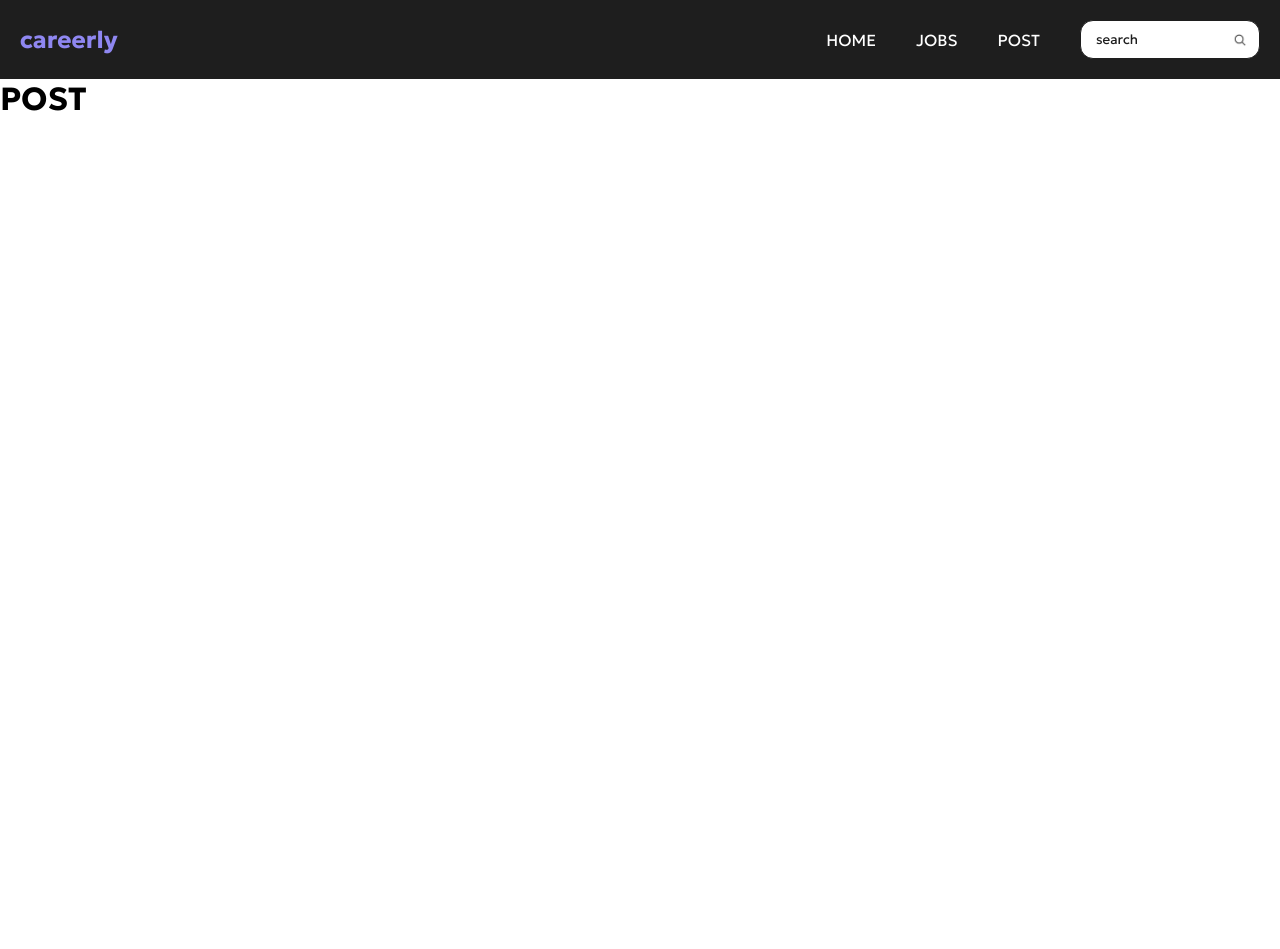
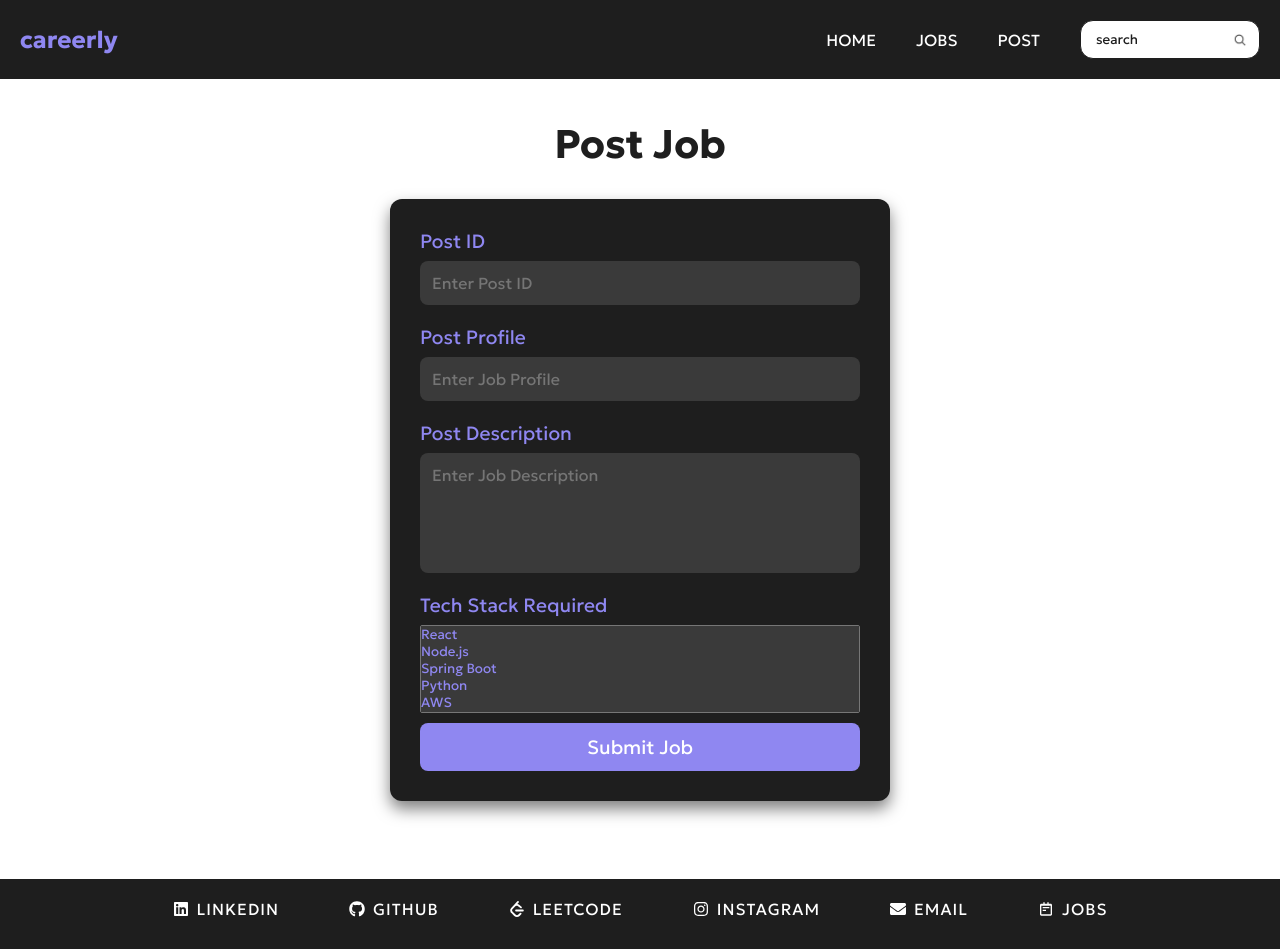
Before and after one commit to Tilak2006/Careerly, a React (Vite) app: page /post in a window 1280 px wide. Before the commit the page ends 800 px from the top, so only its background shows below. Built offline with nearby package versions, Linux system fonts and the light colour scheme; a web font is replaced by a local one.

Commit message:
search func

```diff
--- a/package.json
+++ b/package.json
@@ -17,6 +17,7 @@
     "framer-motion": "^12.6.2",
     "react": "^19.0.0",
     "react-dom": "^19.0.0",
+    "react-icons": "^5.5.0",
     "react-router-dom": "^7.4.1"
   },
   "devDependencies": {
--- a/src/App.jsx
+++ b/src/App.jsx
@@ -5,17 +5,19 @@ import Home from './Home'
 import Jobs from './Jobs'
 import { BrowserRouter as Router, Routes, Route } from "react-router-dom";
 import Post from './Post'
+import Footer from './Footer'
 
 function App() {
-
+  const [searchQuery, setSearchQuery] = useState('');
   return (
     <Router>
-      <Navbar />
+      <Navbar searchQuery={searchQuery} setSearchQuery={setSearchQuery} />
       <Routes>
         <Route path="/" element = {<Home />}/>
-        <Route path="/jobs" element = {<Jobs />}/>
+        <Route path="/jobs" element={<Jobs searchQuery={searchQuery} />} />
         <Route path="/post" element = {<Post />}/>
       </Routes>
+      <Footer />
     </Router>
   );
 }
--- /dev/null
+++ b/src/Footer.css
@@ -0,0 +1,88 @@
+.footer {
+    background-color: #1e1e1e;
+    color: white;
+    text-align: center;
+    padding: 20px 0;
+    width: 100%;
+    letter-spacing: 1px;
+  }
+
+  .footer-links {
+    display: flex;
+    justify-content: center;
+    gap: 70px;
+    flex-wrap: nowrap; /* Prevent wrapping */
+    margin-bottom: 10px;
+  }
+
+  .footer-links a {
+    color: white;
+    font-size: 1rem;
+    text-decoration: none;
+    display: flex;
+    align-items: center;
+    gap: 8px;
+  }
+
+  .footer-links a:hover {
+    color: #ed7e00;
+  }
+
+  .footer-nav {
+    margin-top: 10px;
+    font-size: 1.1rem;
+  }
+
+  .footer-nav a {
+    margin: 0 15px;
+    color: white;
+    text-decoration: none;
+  }
+
+  .footer-nav a:hover {
+    color: #8F87F1;
+  }
+
+  .footer-text {
+    margin-top: 10px;
+    font-size: 0.9rem;
+  }
+
+  main {
+    flex: 1; /* Pushes footer to bottom */
+  }
+
+  /* Mobile View - Hide Text and Keep Icons Only */
+  @media (max-width: 768px) {
+    .footer-links a span {
+      display: none;
+    }
+    .footer-links {
+      gap: 50px;
+    }
+    .footer-text {
+      display: none;
+    }
+    .footer-nav a {
+      margin: 0 10px;
+    }
+  }
+
+  /* Extra Small Screens */
+  @media (max-width: 480px) {
+    .footer-links {
+      gap: 20px;
+    }
+    .footer-nav a {
+      margin: 0 5px;
+    }
+  }
+
+  @media (max-width: 360px) {
+    .footer-links {
+      gap: 10px;
+    }
+    .footer-nav a {
+      margin: 0 3px;
+    }
+  }
--- /dev/null
+++ b/src/Footer.jsx
@@ -0,0 +1,40 @@
+import React from "react";
+import { FaLinkedin, FaGithub, FaInstagram, FaEnvelope } from "react-icons/fa";
+import { BiNotepad } from "react-icons/bi"; // Import a notes-related icon
+
+import { SiLeetcode, SiRedis } from "react-icons/si";
+import { Link } from "react-router-dom";
+import "./Footer.css";
+
+const Footer = () => {
+    return (
+        <footer className="footer">
+            <div className="footer-links">
+                <a href="https://www.linkedin.com/in/tilak-jain-521913328/" target="_blank" rel="noopener noreferrer">
+                    <FaLinkedin /> <span>LINKEDIN</span>
+                </a>
+                <a href="https://github.com/Tilak2006" target="_blank" rel="noopener noreferrer">
+                    <FaGithub /> <span>GITHUB</span>
+                </a>
+                <a href="https://leetcode.com/u/Tilak_Jain_01/" target="_blank" rel="noopener noreferrer">
+                    <SiLeetcode /> <span>LEETCODE</span>
+                </a>
+                <a href="https://instagram.com" target="_blank" rel="noopener noreferrer">
+                    <FaInstagram /> <span>INSTAGRAM</span>
+                </a>
+                <a href="mailto:your-tilakj0108@.com">
+                    <FaEnvelope /><span>EMAIL</span>
+                </a>
+                <a href="/" target="_blank" rel="noopener noreferrer">
+                    <BiNotepad /> <span>JOBS</span>
+                </a>
+            </div>
+
+
+
+
+        </footer>
+    );
+};
+
+export default Footer;
--- a/src/Home.css
+++ b/src/Home.css
@@ -17,6 +17,6 @@
     font-family: "Geologica";
 }
 .main-text{
-    font-size: 2rem;
+    font-size: 3rem;
     font-weight: lighter;
 }
--- a/src/Jobs.css
+++ b/src/Jobs.css
@@ -63,3 +63,15 @@
     gap: 10px;
     display: inline-block;
   }
+  .apply-now{
+    text-decoration: none;
+    color: #8F87F1;
+    background-color: #3c3c3c;
+    padding: 5px;
+    border-radius: 5px;
+  }
+  .apply-now svg {
+    gap: 10px;
+    width: 20px;
+    height: 16px;
+  }
--- a/src/Jobs.jsx
+++ b/src/Jobs.jsx
@@ -1,5 +1,8 @@
 import React from 'react';
 import './Jobs.css';
+import { FiExternalLink } from 'react-icons/fi';
+import { useState } from 'react';
+
 
 const jobsData = [
   {
@@ -46,13 +49,28 @@ const jobsData = [
   },
 ];
 
-const Jobs = () => {
+const Jobs = ({ searchQuery }) => {
+  const filteredJobs = jobsData.filter(job =>
+    job.postProfile?.toLowerCase().includes(searchQuery?.toLowerCase() || "") ||
+    job.postDesc?.toLowerCase().includes(searchQuery?.toLowerCase() || "") ||
+    job.postTechStack?.some(tech => tech?.toLowerCase().includes(searchQuery?.toLowerCase() || ""))
+  );
   return (
     <div className="jobs-page">
   <h1 className="jobs-center-text">JOBS</h1>
   <div className="jobs-container">
     <div className="jobs-grid">
-          {jobsData.map((job, index) => (
+      {jobsData
+        .filter((job) =>
+          searchQuery
+            ? job.postProfile.toLowerCase().includes(searchQuery.toLowerCase()) ||
+              job.postDesc.toLowerCase().includes(searchQuery.toLowerCase()) ||
+              job.postTechStack.some((tech) =>
+                tech.toLowerCase().includes(searchQuery.toLowerCase())
+              )
+            : true
+        )
+        .map((job, index) => (
           <div className="jobs-card" key={index}>
             <h3>{job.postProfile}</h3>
             <p><strong>Job-Id:</strong> {job.postId}</p>
@@ -64,6 +82,7 @@ const Jobs = () => {
                 <li className="jobs-tech-item" key={idx}>{tech}</li>
               ))}
             </ul>
+            <a href="#" className="apply-now">Apply Now <FiExternalLink /></a>
           </div>
         ))}
     </div>
--- a/src/Navbar.jsx
+++ b/src/Navbar.jsx
@@ -3,7 +3,7 @@ import "./Navbar.css";
 import { Link } from "react-router-dom";
 
 
-function Navbar() {
+function Navbar( {searchQuery, setSearchQuery }){
     return (
         <>
             <nav className="navbar">
@@ -14,7 +14,7 @@ function Navbar() {
                         <li><Link to="/post">POST</Link></li>
                         <li>
                         <div className="search-container">
-                            <input type="search" placeholder="search"></input>
+                            <input type="search" placeholder="search" onChange={(e) => setSearchQuery(e.target.value)}></input>
                             <i className="fa fa-search"></i>
                             </div>
                             </li>
--- a/src/Post.css
+++ b/src/Post.css
@@ -0,0 +1,97 @@
+.posts-page {
+    background-color: white;
+    color: #1e1e1e;
+    font-family: Arial, sans-serif;
+    display: flex;
+    flex-direction: column;
+    align-items: center;
+    padding: 40px 0;
+    min-height: 100vh;
+  }
+
+  .posts-center-text {
+    font-size: 2.5rem;
+    font-weight: bold;
+    margin-bottom: 30px;
+  }
+
+  .posts-form {
+    background-color: #1e1e1e;
+    padding: 30px;
+    border-radius: 12px;
+    width: 100%;
+    max-width: 500px;
+    display: flex;
+    flex-direction: column;
+    box-shadow: 0 8px 16px rgba(0,0,0,0.5);
+    color: #8F87F1;
+  }
+
+  .posts-form label {
+    margin-bottom: 8px;
+    font-size: 1.2rem;
+  }
+
+  .posts-form input,
+  .posts-form textarea {
+    margin-bottom: 20px;
+    padding: 12px;
+    border: none;
+    border-radius: 8px;
+    background-color: #3a3a3a;
+    color: white;
+    font-size: 1rem;
+  }
+
+  .posts-form textarea {
+    resize: none;
+    height: 120px;
+  }
+
+  .posts-techstack {
+    display: flex;
+    flex-wrap: wrap;
+    margin-bottom: 10px;
+    height: 88px;
+    overflow-y: auto;
+    background-color: #3a3a3a;
+    color: #8F87F1;
+  }
+  .posts-techstack::-webkit-scrollbar {
+    width: 4px;
+  }
+
+  .posts-techstack::-webkit-scrollbar-track {
+    background: #2C2C2C;
+    border-radius: 10px;
+  }
+
+  .posts-techstack::-webkit-scrollbar-thumb {
+    background-color: #8F87F1;
+    border-radius: 10px;
+  }
+
+
+  .posts-techstack-item {
+    margin-right: 15px;
+    margin-bottom: 10px;
+  }
+
+  .posts-techstack-item input {
+    margin-right: 8px;
+  }
+
+  button[type='submit'] {
+    background-color: #8F87F1;
+    color: white;
+    border: none;
+    padding: 12px 20px;
+    font-size: 1.2rem;
+    border-radius: 8px;
+    cursor: pointer;
+    transition: background-color 0.3s;
+  }
+
+  button[type='submit']:hover {
+    background-color: #7A76D4;
+  }
--- a/src/Post.jsx
+++ b/src/Post.jsx
@@ -1,13 +1,71 @@
-import "./Post.css"
+import React, { useState } from 'react';
+import './Post.css';
 
 const Post = () => {
-    return(
-        <>
-        <div className="posts-page">
-        <h1 className="posts-center-text">POST</h1>
-        </div>
-        </>
-    )
-}
+  const [postId, setPostId] = useState('');
+  const [postProfile, setPostProfile] = useState('');
+  const [postDescription, setPostDescription] = useState('');
+  const [techStack, setTechStack] = useState([]);
 
-export default Post
+  const availableTechStack = ['React', 'Node.js', 'Spring Boot', 'Python', 'AWS', 'Docker', 'Java', 'Javascript', 'Go', 'Kotlin', 'Vue', 'Angular', 'Flutter', 'Django', 'Pytorch', 'Fullstack Development' ,'Kubernetes', 'Artificial Intelligence', 'Machine Learning', 'Tensorflow', 'Apache Kafka', 'Game Development'];
+
+  const handleTechStackChange = (e) => {
+    const selectedOptions = Array.from(e.target.selectedOptions, option => option.value);
+    setTechStack(selectedOptions);
+  };
+
+  const handleSubmit = (e) => {
+    e.preventDefault();
+    alert(`Job Posted!\nPost ID: ${postId}\nProfile: ${postProfile}\nDescription: ${postDescription}\nTech Stack: ${techStack.join(', ')}`);
+  };
+
+  return (
+    <>
+      <div className="posts-page">
+        <h1 className="posts-center-text">Post Job</h1>
+        <form className="posts-form" onSubmit={handleSubmit}>
+          <label>Post ID</label>
+          <input
+            type="text"
+            value={postId}
+            onChange={(e) => setPostId(e.target.value)}
+            placeholder="Enter Post ID"
+            required
+          />
+
+          <label>Post Profile</label>
+          <input
+            type="text"
+            value={postProfile}
+            onChange={(e) => setPostProfile(e.target.value)}
+            placeholder="Enter Job Profile"
+            required
+          />
+
+          <label>Post Description</label>
+          <textarea
+            value={postDescription}
+            onChange={(e) => setPostDescription(e.target.value)}
+            placeholder="Enter Job Description"
+            required
+          ></textarea>
+
+          <label>Tech Stack Required</label>
+          <select
+            className="posts-techstack"
+            multiple
+            onChange={handleTechStackChange}
+          >
+            {availableTechStack.map((tech) => (
+              <option key={tech} value={tech}>{tech}</option>
+            ))}
+          </select>
+
+          <button type="submit">Submit Job</button>
+        </form>
+      </div>
+    </>
+  );
+};
+
+export default Post;
```
Also changed, not shown: 1 other file (tests, documents, lock files or other folders). Lines whose indentation alone changed are shown as unchanged.
